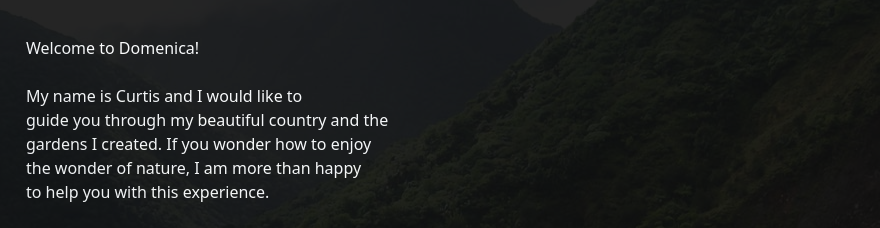
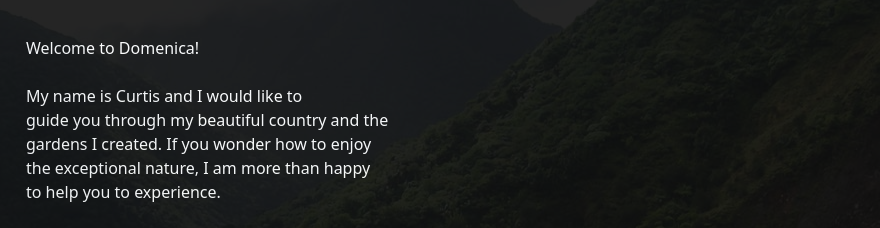
Before and after one commit to thohoffmann/Greenglow, a plain HTML site: page index.html in a window 1280 px wide. Shown: the part 170-398 px from the top of the page, 400-1280 px from the left. Drawn offline with nearby package versions, Linux system fonts and the light colour scheme.

Commit message:
text changes

```diff
--- a/index.html
+++ b/index.html
@@ -182,8 +182,8 @@
                     My name is Curtis and I would like to<br>
                     guide you through my beautiful country and the<br>
                     gardens I created. If you wonder how to enjoy<br>
-                    the wonder of nature, I am more than happy<br>
-                    to help you with this experience.
+                    the exceptional nature, I am more than happy<br>
+                    to help you to experience.
                 </div>
             </div>
         </div>
```
